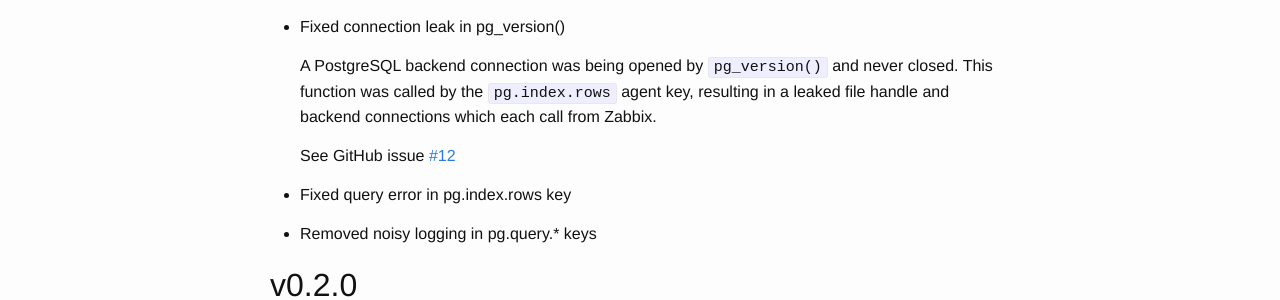
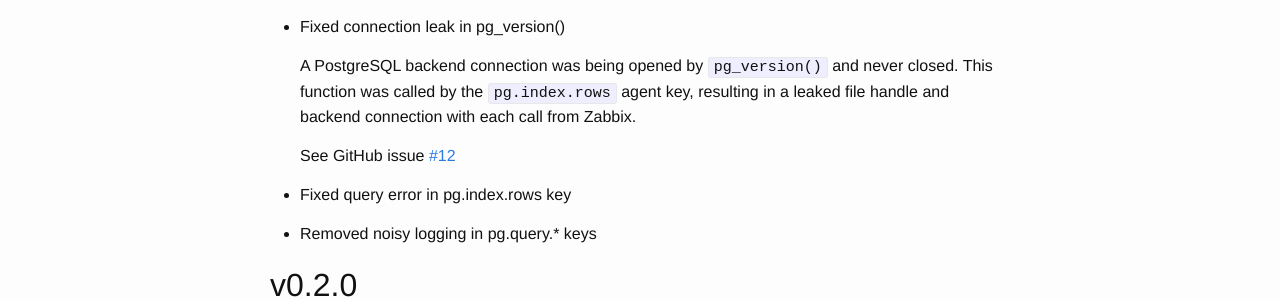
Before and after one commit to zabbix-tools/libzbxpgsql, a Jekyll site: the page built from _docs/release-notes.md, in a window 1280 px wide and 900 px high. Shown: the part 251-551 px from the top of the window. Built offline with Jekyll 4.4.1, drawn with Linux system fonts in a browser that asks for light colours.

Commit message:
Fixed typos

```diff
--- a/_docs/release-notes.md
+++ b/_docs/release-notes.md
@@ -12,7 +12,7 @@ Release: Sep 14 2015
 
   A PostgreSQL backend connection was being opened by `pg_version()` and never
   closed. This function was called by the `pg.index.rows` agent key, resulting
-  in a leaked file handle and backend connections which each call from Zabbix.
+  in a leaked file handle and backend connection with each call from Zabbix.
 
   See GitHub issue [#12](https://github.com/cavaliercoder/libzbxpgsql/issues/12)
 
```
